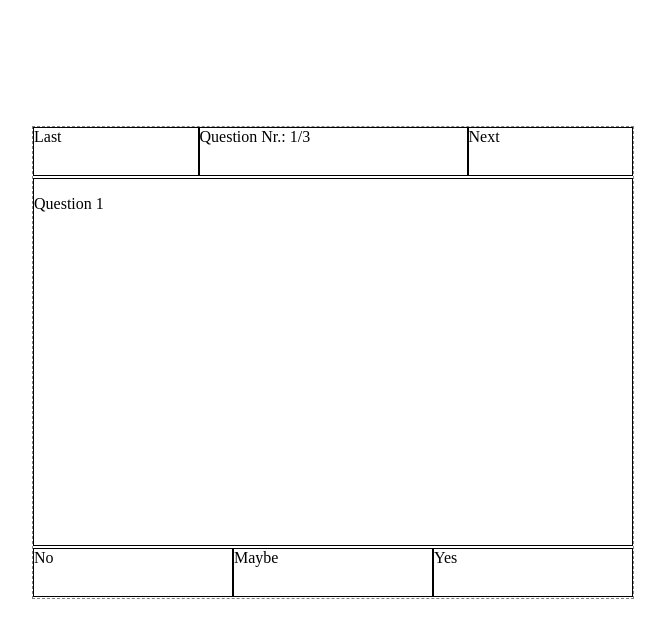
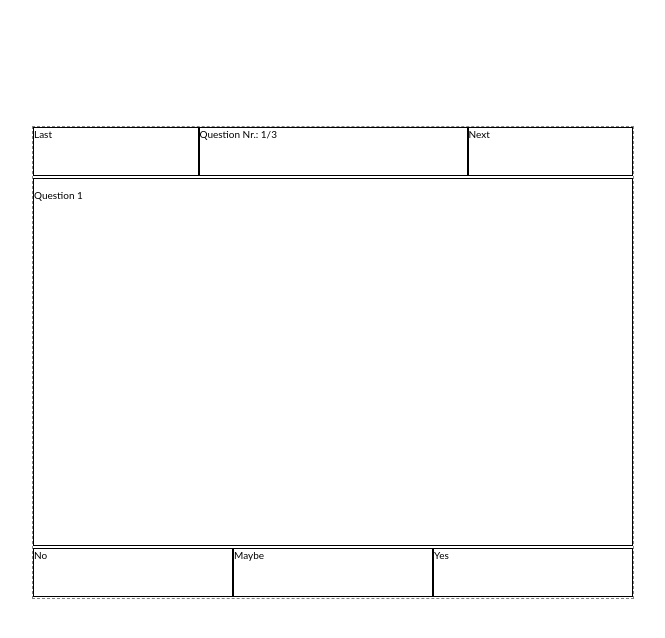
Before and after one commit to mzhKU/personappity, a plain HTML site: page flexbox.html in a window 1280 px wide. Shown: the whole page, without its empty margins (307-972 px from the left). Drawn offline with nearby package versions, Linux system fonts and the light colour scheme.

Commit message:
Update font flexbox

```diff
--- a/flexbox.css
+++ b/flexbox.css
@@ -1,3 +1,8 @@
+body {
+    font-family: Lato, Helvetica, sans-serif;
+    font-size: 10px;
+}
+
 .box {
   display: flex;
   flex-flow: wrap;
```
